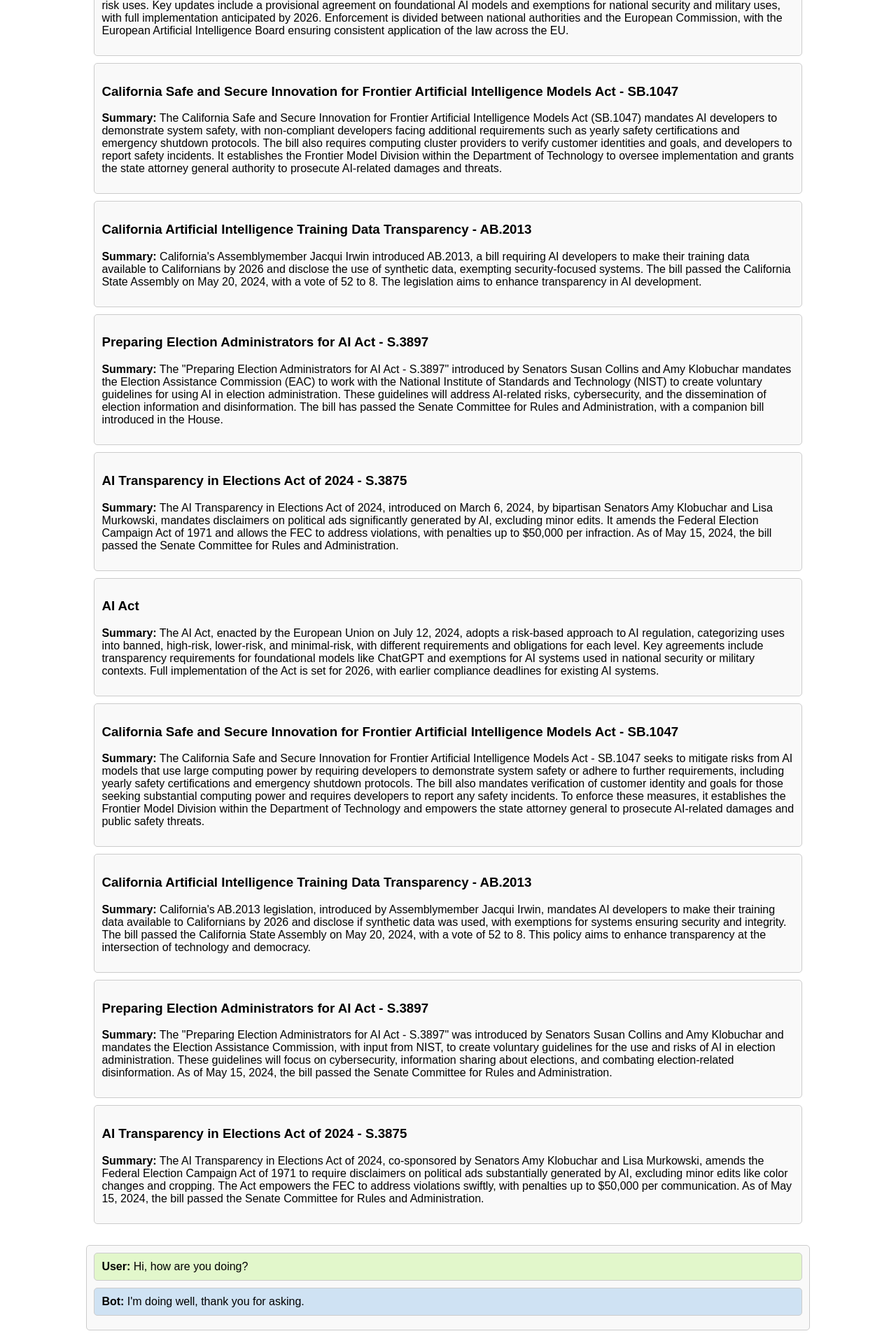
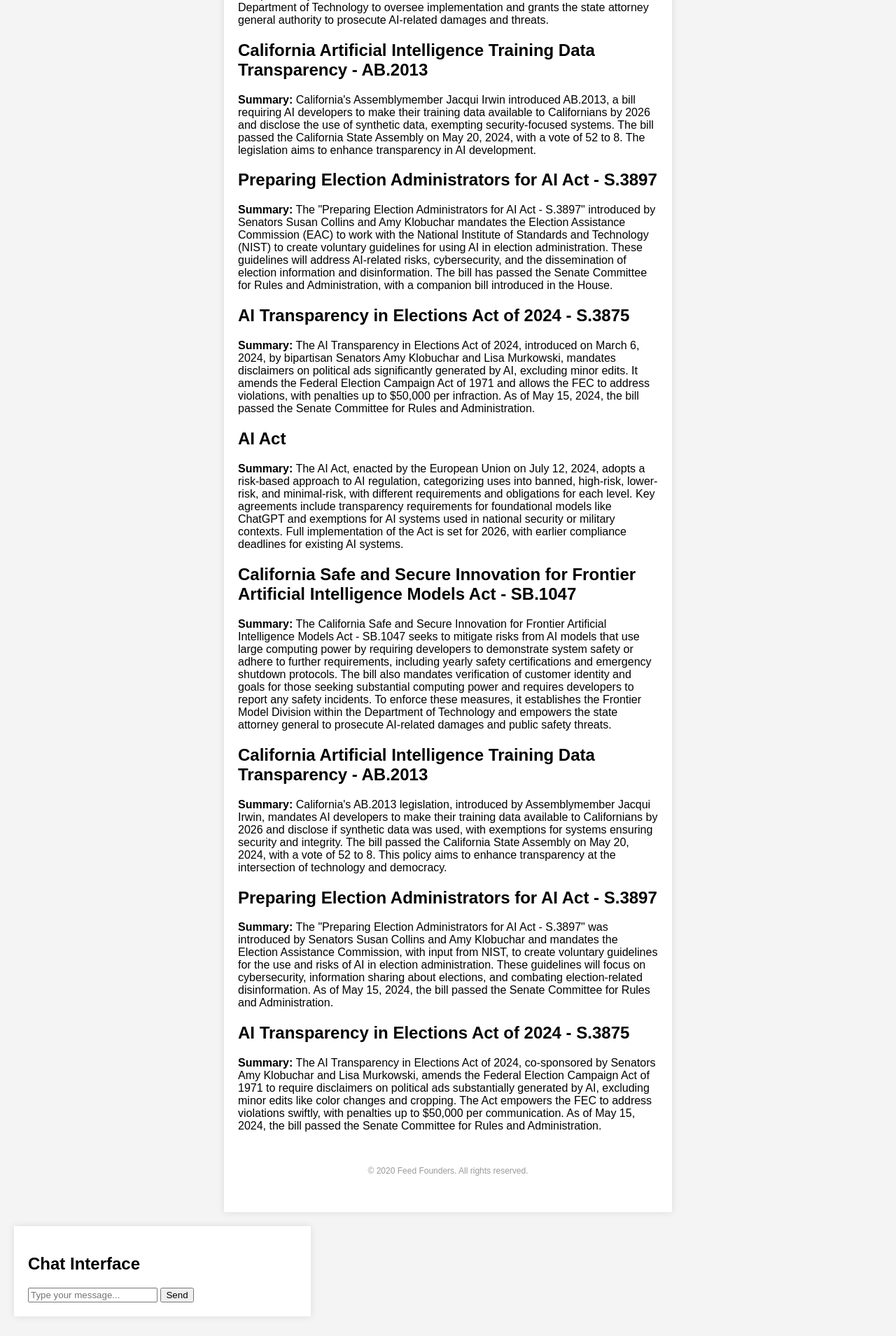
Before and after one commit to heeyunjeon/feedfounders, a Flask app: template templates/interact.html in a window 1280 px wide. Shown: the part 2592-4501 px from the top of the page at 70% size. After the commit the page ends 4453 px from the top, so only its background shows below. Run offline with Flask 3, Linux system fonts and the light colour scheme; tables that the repository leaves empty hold one stand-in row (values such as "Sample post"); the template is opened without the code that fills it: values that come from a table or form of the project are taken from there, most other values are stand-ins (such as "Sample title", 1, 10 or a date in 2020).

Commit message:
edit chat

```diff
--- a/templates/interact.html
+++ b/templates/interact.html
@@ -2,70 +2,96 @@
 <html lang="en">
 <head>
     <meta charset="UTF-8">
-<meta name="viewport" content="width=device-width, initial-scale=1.0">
     <title>Feed Founders</title>
     <link rel="shortcut icon" href="{{ url_for('static', filename='favicon.ico') }}">
     <style>
         body {
             font-family: Arial, sans-serif;
-        display: flex;
-        flex-direction: column;
-        align-items: center;
+            margin: 0;
+            padding: 0;
+            background-color: #f4f4f4;
         }
-    .bills-container {
-        width: 80%;
-        margin-top: 20px;
-    }
-    .bill {
-        border: 1px solid #ccc;
-        border-radius: 5px;
-        padding: 10px;
-        margin-bottom: 10px;
-        background-color: #f9f9f9;
+        .container {
+            width: 100%;
+            max-width: 600px;
+            margin: 0 auto;
+            background-color: #ffffff;
+            padding: 20px;
+            box-shadow: 0 0 10px rgba(0, 0, 0, 0.1);
         }
         .chat-container {
-        width: 80%;
-        margin-top: 20px;
-        border: 1px solid #ccc;
-        border-radius: 5px;
-        padding: 10px;
-        background-color: #f9f9f9;
+            width: 30%;
+            margin: 20px;
+            background-color: #ffffff;
+            padding: 20px;
+            box-shadow: 0 0 10px rgba(0, 0, 0, 0.1);
         }
-    .message {
-        background-color: #fff;
-        border: 1px solid #ccc;
-        border-radius: 5px;
-        padding: 10px;
-        margin-bottom: 10px;
+        .policy {
+            border-bottom: 1px solid #e0e0e0;
+            padding: 10px 0;
         }
-    .user-message {
-        background-color: #e2f7cb;
+        .policy:last-child {
+            border-bottom: none;
         }
-    .bot-message {
-        background-color: #cfe2f3;
+        .policy h2 {
+            margin: 0;
+            font-size: 20px;
+            color: #333333;
+        }
+        .policy p {
+            margin: 5px 0;
+            color: #666666;
+        }
+        .footer {
+            text-align: center;
+            padding: 20px 0;
+            font-size: 12px;
+            color: #999999;
         }
     </style>
 </head>
 <body>
-<div class="bills-container">
-    <div class="bill">
-        <img src="static/images/logo.png" alt="Logo">
-    </div>
+    <div class="container">
         {% for bill in bills %}
         <div class="bill">
-        <h3>{{ bill.name }}</h3>
+            <h2>{{ bill.name }}</h2>
+            <!-- <p><strong>Status:</strong> {{ bill.status }}</p>
+            <p><strong>Last Updated:</strong> {{ bill.last_updated }}</p> -->
             <p><strong>Summary:</strong> {{ bill.summary }}</p>
         </div>
         {% endfor %}
+        <div class="footer">
+            <p>&copy; {{ current_year }} Feed Founders. All rights reserved.</p>
+        </div>
     </div>
     <div class="chat-container">
-    <div class="message user-message">
-        <strong>User:</strong> Hi, how are you doing?
+        <h2>Chat Interface</h2>
+        <div id="chat-messages"></div>
+        <input type="text" id="user-input" placeholder="Type your message...">
+        <button onclick="sendMessage()">Send</button>
     </div>
-    <div class="message bot-message">
-        <strong>Bot:</strong> I'm doing well, thank you for asking.
-    </div>
-    <!-- Add more chat messages here -->
-</div>
+
+    <script>
+        function sendMessage() {
+            const userInput = document.getElementById('user-input').value;
+            if (userInput.trim() !== '') {
+                appendMessage('user', userInput);
+                // You can add logic here to process the user input and generate bot responses
+                // For now, let's simulate a bot response after a short delay
+                setTimeout(() => {
+                    appendMessage('bot', 'This is a bot response.');
+                }, 1000);
+                document.getElementById('user-input').value = ''; // Clear the input field
+            }
+        }
+
+        function appendMessage(sender, message) {
+            const chatMessages = document.getElementById('chat-messages');
+            const messageElement = document.createElement('div');
+            messageElement.classList.add('message', sender + '-message');
+            messageElement.innerHTML = `<strong>${sender.charAt(0).toUpperCase() + sender.slice(1)}:</strong> ${message}`;
+            chatMessages.appendChild(messageElement);
+        }
+    </script>
 </body>
 </html>
```
Lines whose indentation alone changed are shown as unchanged.
